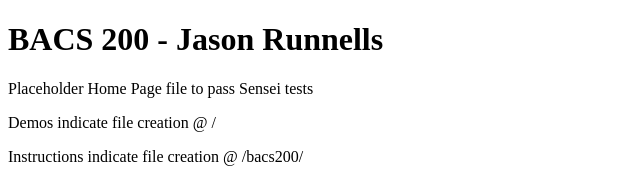
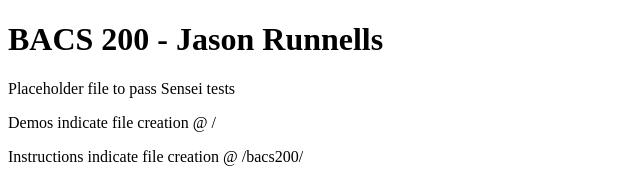
Before and after one commit to jarunnells/jarunnells.github.io, a plain HTML site: page index.html in a window 1280 px wide. Shown: the top 170 px of the page, without its empty margins (0-640 px from the left). Drawn offline with Linux system fonts and the light colour scheme.

Commit message:
Sensei green light

```diff
--- a/index.html
+++ b/index.html
@@ -27,7 +27,7 @@
 
     <main>
       <div>
-        <p>Placeholder Home Page file to pass Sensei tests</p>
+        <p>Placeholder file to pass Sensei tests</p>
         <p>Demos indicate file creation @ /</p>
         <p>Instructions indicate file creation @ /bacs200/</p>
         <p>Redirect to Project 1 &gt; <a href="./bacs200/index.html">Click Here</a> &lt;</p>
```
